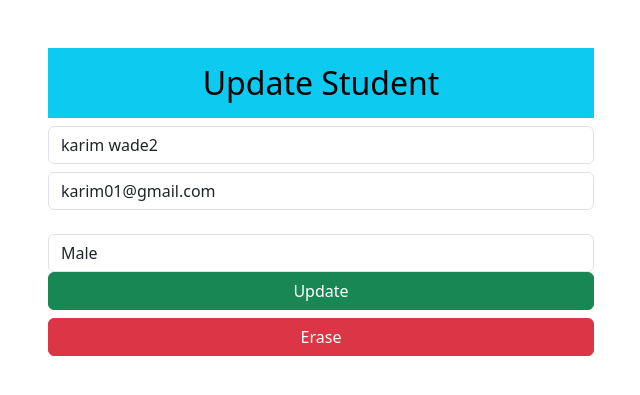
After one commit to karimwade/miniprojet-django, a Django app: page /update/1 in a window 1280 px wide. The commit adds this page. Shown: the top 395 px of the page, without its empty margins (319-959 px from the left). Run offline with Django 4.2, Linux system fonts and the light colour scheme; data comes from the database, SQL or seed files in the repository; both versions use the stored data as it was after the commit.

Commit message:
Ajout des fonctionalités de modification et de suppression

```diff
--- a/app/urls.py
+++ b/app/urls.py
@@ -3,5 +3,8 @@ from app import views
 urlpatterns = [
     path('',views.index,name="index"),
     path('insert',views.inserData,name="insert"),
-    path('about',views.about,name="about")
+    path('about',views.about,name="about"),
+    path('update/<id>',views.updateData,name="update"),
+    path('delete/<id>',views.deleteData,name="delete")
+
 ]
--- a/app/views.py
+++ b/app/views.py
@@ -1,4 +1,4 @@
-from django.shortcuts import render
+from django.shortcuts import render,redirect
 from .models import Student
 # Create your views here.
 def index(request):
@@ -22,4 +22,30 @@ def inserData(request):
         print(name,mail,gender)
         query=Student(name=name,mail=mail,gender=gender)
         query.save()
+        return redirect("/")
     return render(request,"index.html",context)
+
+#update view
+def updateData(request,id):
+    if request.method=="POST":
+        name=request.POST["name"]
+        mail=request.POST["mail"]
+        gender=request.POST["gender"]
+        dedit=Student.objects.get(id=id)
+        dedit.name=name
+        dedit.mail=mail
+        dedit.gender=gender
+        dedit.save()
+        return redirect("/")
+    #Recupere l'id du donnée à modifier
+    d=Student.objects.get(id=id)
+    context={"d":d}
+    return render(request,"edit.html",context)
+
+
+#delete view
+def deleteData(request,id):
+    data=Student.objects.get(id=id)
+    data.delete()
+    # context={"data":data}
+    return redirect("/")
--- /dev/null
+++ b/templates/edit.html
@@ -0,0 +1,44 @@
+<!DOCTYPE html>
+<html lang="en">
+<head>
+    <meta charset="UTF-8">
+    <meta name="viewport" content="width=device-width, initial-scale=1.0">
+    <link href="https://cdn.jsdelivr.net/npm/bootstrap@5.3.0/dist/css/bootstrap.min.css" rel="stylesheet" integrity="sha384-9ndCyUaIbzAi2FUVXJi0CjmCapSmO7SnpJef0486qhLnuZ2cdeRhO02iuK6FUUVM" crossorigin="anonymous">
+
+    <title>Document</title>
+</head>
+<body>
+    <div class="container mt-5">
+        <div class="row">
+            <div class="col-3"></div>
+            <div class="col-md-6">
+                <h2 class="text-black bg-info text-center p-3">Update Student</h2>
+                <form action="/update/{{d.id}}" method="post">{% csrf_token %}
+                    <!-- insert est le chemin(path) ou on doit soumettre le formulaire -->
+                    <div class="form-group">
+                        <input type="text" value="{{d.name}}" class="form-control" placeholder="Enter The Student Name" name="name" required>
+                    </div>
+
+                    <div class="form-group">
+                        <input type="email" value="{{d.mail}}" class="form-control mt-2" placeholder="Enter The Student Mail" name="mail" required>
+                    </div>
+
+                    <div class="form-group">
+                        <label for="gender"></label>
+                        <select name="gender" id="gender" class="form-control" required>
+                            <option selected>{{d.gender}}</option>
+                            <option value="Male">Male</option>
+                            <option value="Female">Female</option>
+                        </select>
+                    </div>
+                    <div class="d-grid gap-2">
+                        <button class="btn btn-success" type="submit">Update</button>
+                        <button class="btn btn-danger" type="reset">Erase</button>
+                      </div>
+                </form>
+            </div>
+            <div class="col-3"></div>
+<script src="https://cdn.jsdelivr.net/npm/bootstrap@5.3.0/dist/js/bootstrap.bundle.min.js" integrity="sha384-geWF76RCwLtnZ8qwWowPQNguL3RmwHVBC9FhGdlKrxdiJJigb/j/68SIy3Te4Bkz" crossorigin="anonymous"></script>
+
+</body>
+</html>
```
Also changed, not shown: templates/index.html (+5 -7 lines), db.sqlite3.
